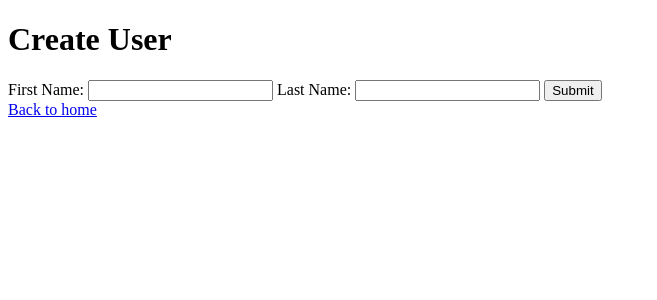
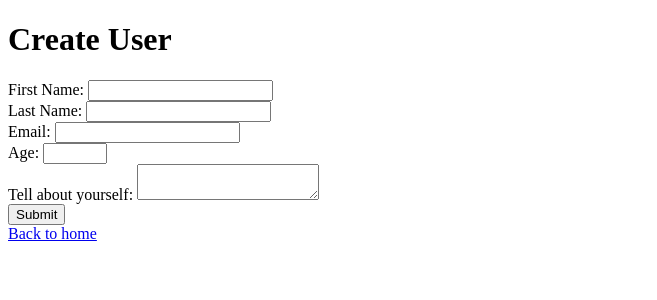
Before and after one commit to Herbert-Haase/mini_message_board, a Node server app: page /users/create in a window 1280 px wide. Shown: the top 300 px of the page, without its empty margins (0-657 px from the left). Run offline with Node 20, Linux system fonts and the light colour scheme.

Commit message:
feat: add email, age, bio to user

```diff
--- a/app.js
+++ b/app.js
@@ -6,6 +6,8 @@ const usersStorage = require("./storages/usersStorage");
 
 app.set("view engine", "ejs");
 app.use(express.urlencoded({ extended: true }));
+
+// routes
 app.use("/users", usersRouter);
 app.get("/", (req, res) => {
   res.render("index", {
--- a/controllers/usersController.js
+++ b/controllers/usersController.js
@@ -16,6 +16,9 @@ exports.usersUpdateGet = asyncHandler(async (req, res) => {
 
 const alphaErr = "must only contain letters.";
 const lengthErr = "must be between 1 and 10 characters.";
+const emailErr = "Not a valid email adress";
+const ageErr = "Age must be a number and between 18 and 120.";
+const bioErr = "bio can not be longer than 200 characters";
 
 const validateUser = [
   body("firstName")
@@ -30,6 +33,17 @@ const validateUser = [
     .withMessage(`Last name ${alphaErr}`)
     .isLength({ min: 1, max: 10 })
     .withMessage(`Last name ${lengthErr}`),
+  body("email").trim().isEmail().withMessage(emailErr),
+  body("age")
+    .optional({ values: "falsy" })
+    .trim()
+    .isInt({ min: 18, max: 120, allow_leading_zeroes: false })
+    .withMessage(ageErr),
+  body("bio")
+    .optional({ values: "falsy" })
+    .trim()
+    .isLength({ max: 200 })
+    .withMessage(bioErr),
 ];
 // We can pass an entire array of middleware validations to our controller.
 exports.usersCreatePost = [
@@ -42,8 +56,8 @@ exports.usersCreatePost = [
         errors: errors.array(),
       });
     }
-    const { firstName, lastName } = req.body;
-    usersStorage.addUser({ firstName, lastName });
+    const { firstName, lastName, email, age, bio } = req.body;
+    usersStorage.addUser({ firstName, lastName, email, age, bio });
     res.redirect("/");
   }),
 ];
@@ -59,8 +73,14 @@ exports.usersUpdatePost = [
         user: user,
       });
     }
-    const { firstName, lastName } = req.body;
-    usersStorage.updateUser(req.params.id, { firstName, lastName });
+    const { firstName, lastName, email, age, bio } = req.body;
+    usersStorage.updateUser(req.params.id, {
+      firstName,
+      lastName,
+      email,
+      age,
+      bio,
+    });
     res.redirect("/");
   }),
 ];
--- a/storages/usersStorage.js
+++ b/storages/usersStorage.js
@@ -6,9 +6,9 @@ class UsersStorage {
     this.id = 0;
   }
 
-  addUser({ firstName, lastName }) {
+  addUser({ firstName, lastName, email, age = "", bio = "" }) {
     const id = this.id;
-    this.storage[id] = { id, firstName, lastName };
+    this.storage[id] = { id, firstName, lastName, email, age, bio };
     this.id++;
   }
 
@@ -20,8 +20,8 @@ class UsersStorage {
     return this.storage[id];
   }
 
-  updateUser(id, { firstName, lastName }) {
-    this.storage[id] = { id, firstName, lastName };
+  updateUser(id, { firstName, lastName, email, age = "", bio = "" }) {
+    this.storage[id] = { id, firstName, lastName, email, age, bio };
   }
 
   deleteUser(id) {
--- a/views/users.ejs
+++ b/views/users.ejs
@@ -10,8 +10,19 @@
     <form action="/users/create" method="POST">
       <label for="firstName">First Name: </label>
       <input type="text" name="firstName" required />
+      <br />
       <label for="lastName">Last Name: </label>
       <input type="text" name="lastName" required />
+      <br />
+      <label for="email">Email: </label>
+      <input type="email" name="email" required />
+      <br />
+      <label for="age">Age: </label>
+      <input type="number" name="age" min="18" max="120" />
+      <br />
+      <label for="Bio">Tell about yourself: </label>
+      <textarea name="bio" id="bio" maxlength="200"></textarea>
+      <br />
       <button type="submit">Submit</button>
     </form>
     <a href="/">Back to home</a>
```
Also changed, not shown: views/index.ejs (+5 -3 lines), views/update.ejs (+16 -0 lines).
